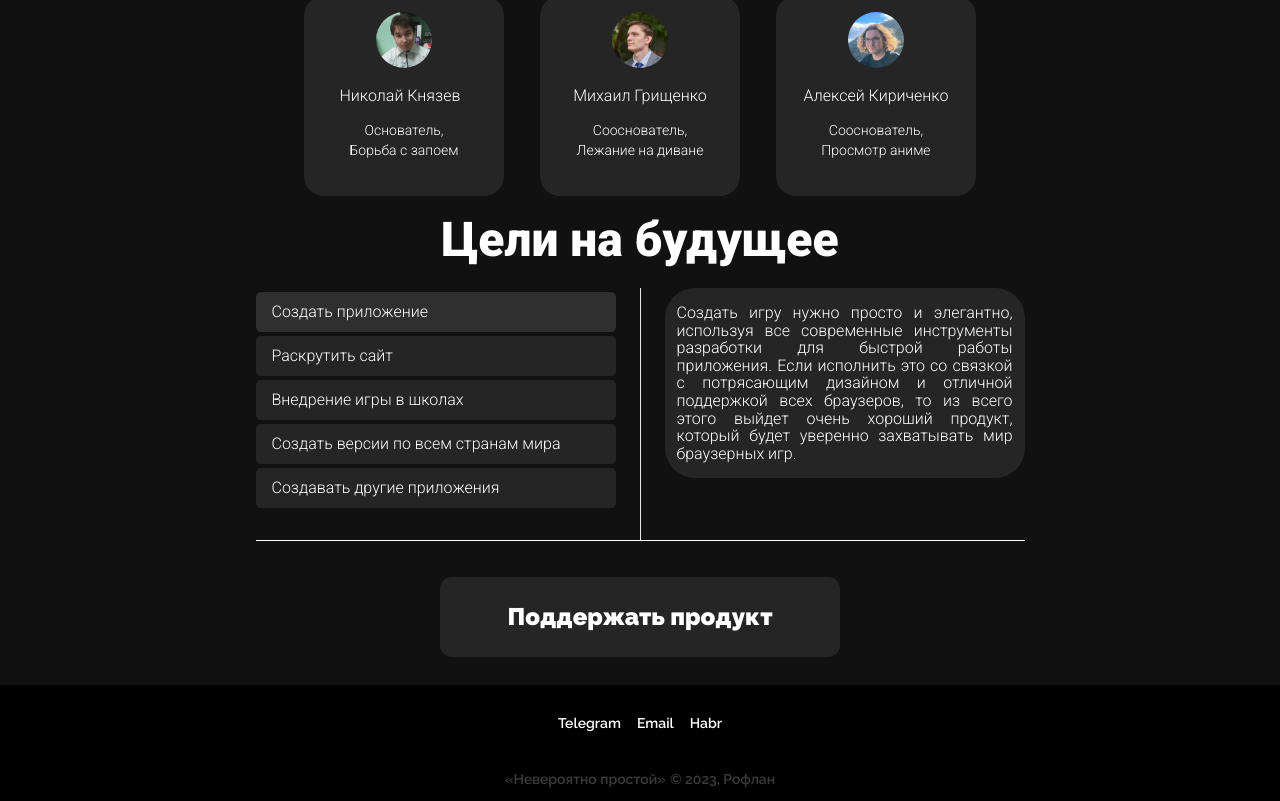
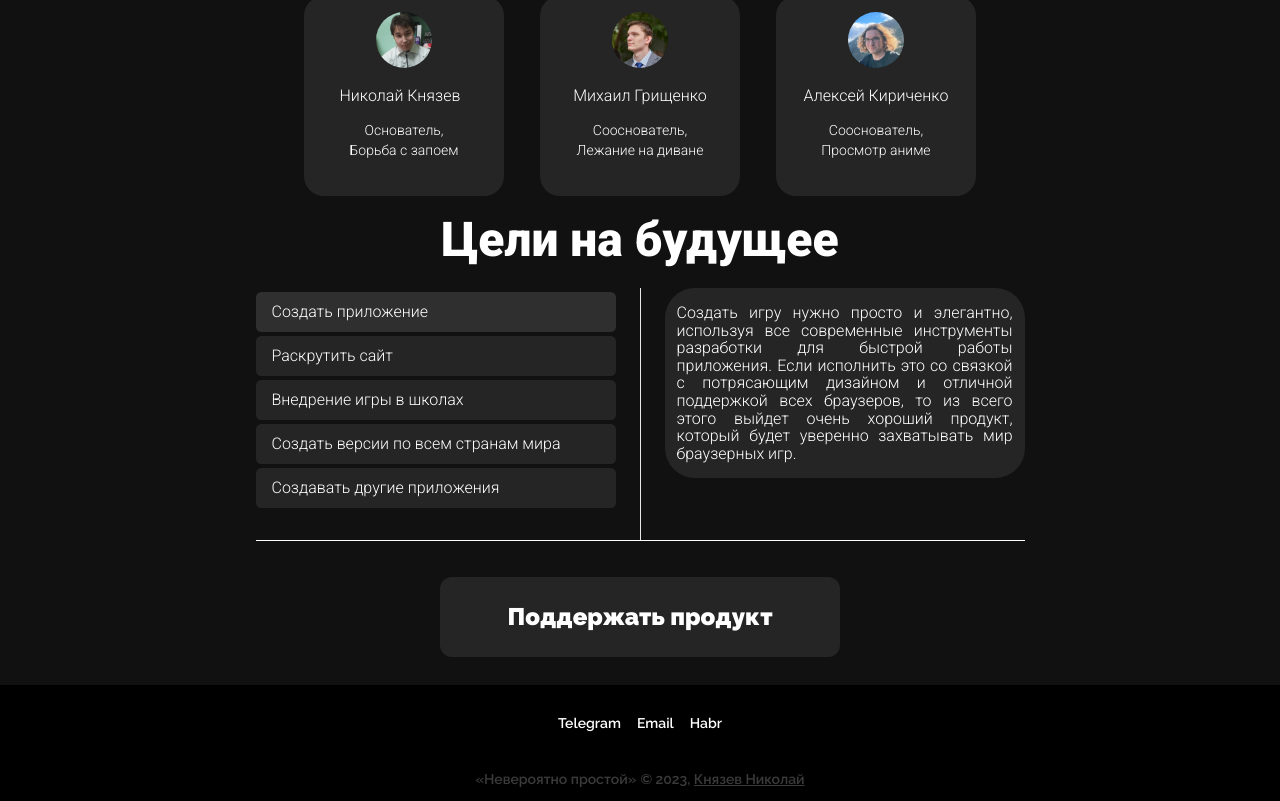
Before and after one commit to Ferenandios/trivialol, a React (Vite) app: page / in a window 1280 px wide. Shown: the part 1496-2297 px from the top of the page. Built offline with nearby package versions, Linux system fonts and the light colour scheme.

Commit message:
Updated from text to link

```diff
--- a/src/components/Footer/Copyright/Copyright.tsx
+++ b/src/components/Footer/Copyright/Copyright.tsx
@@ -1,12 +1,17 @@
 import { FC } from "react";
-import styles from './Copyright.module.css'
+import styles from "./Copyright.module.css";
 
 const Copyright: FC = (): JSX.Element => {
   return (
     <>
       <div className={styles.ansoc}>
         <h6>«Невероятно простой»</h6>
-        <h6 className={styles.copyright}>&copy; 2023, Рофлан </h6>
+        <h6 className={styles.copyright}>
+          &copy; 2023,{" "}
+          <a className="underline" href="https://github.com/Ferenandios">
+            Князев Николай
+          </a>{" "}
+        </h6>
       </div>
     </>
   );
```
